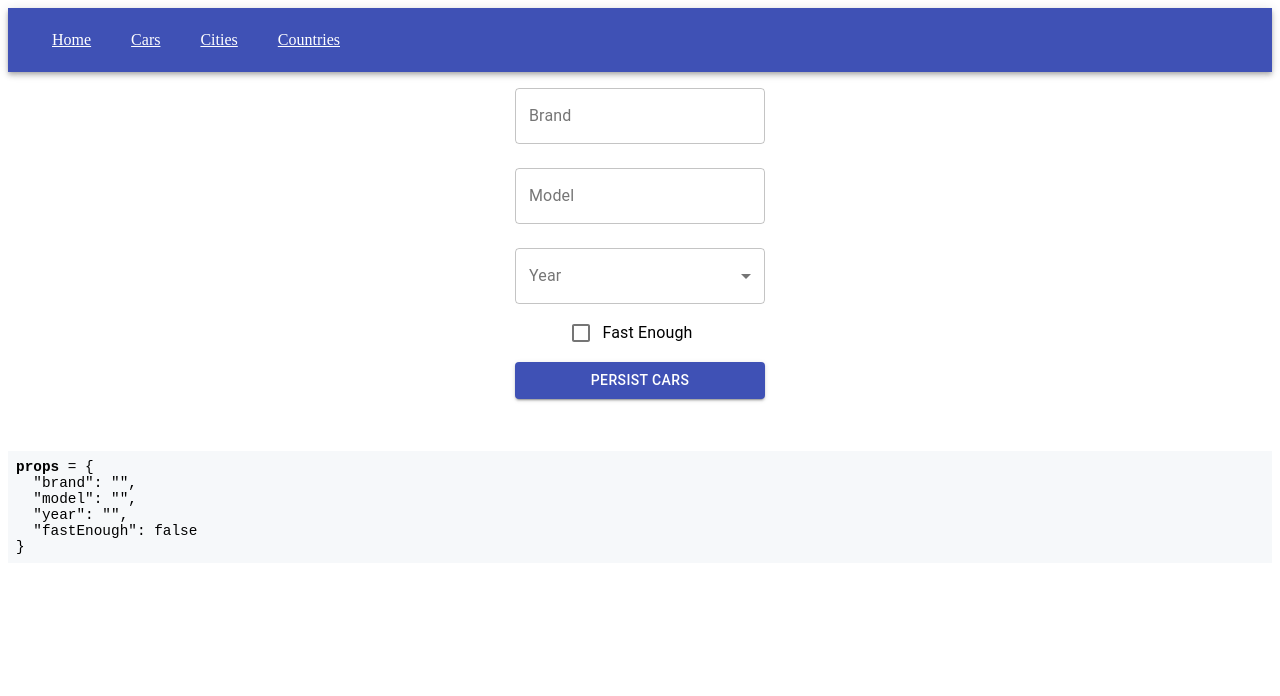
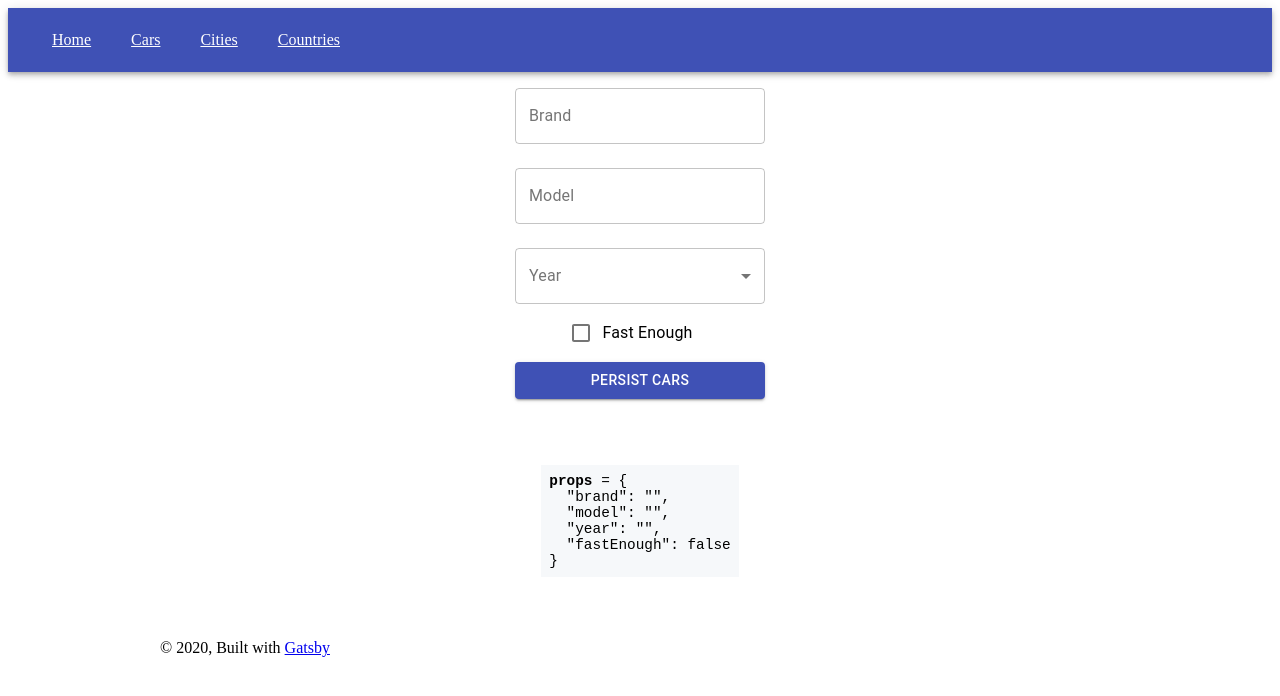
Before and after one commit to killjoy2013/apollo_client_3_using_cache, a Gatsby site: page /cars in a window 1280 px wide. Built offline with nearby package versions, Linux system fonts and the light colour scheme; Gatsby itself is replaced by a stand-in of ours.

Commit message:
countries will use material

```diff
--- /dev/null
+++ b/src/components/header.tsx
@@ -0,0 +1,47 @@
+import {
+  AppBar,
+  createStyles,
+  makeStyles,
+  Theme,
+  Toolbar,
+} from '@material-ui/core';
+import { Link } from 'gatsby';
+import React from 'react';
+
+const useStyles = makeStyles((theme: Theme) => {
+  return createStyles({
+    href: {
+      margin: 20,
+      color: 'white',
+    },
+    appBar: {
+      width: '100%',
+    },
+  });
+});
+
+const Header = () => {
+  const classes = useStyles({});
+
+  return (
+    <AppBar position="static">
+      <Toolbar>
+        <Link className={classes.href} to="/">
+          Home
+        </Link>
+
+        <Link className={classes.href} to="/cars">
+          Cars
+        </Link>
+        <Link className={classes.href} to="/cities">
+          Cities
+        </Link>
+        <Link className={classes.href} to="/countries">
+          Countries
+        </Link>
+      </Toolbar>
+    </AppBar>
+  );
+};
+
+export default Header;
--- a/src/components/layout.tsx
+++ b/src/components/layout.tsx
@@ -1,52 +1,34 @@
-import {
-  AppBar,
-  createStyles,
-  makeStyles,
-  Theme,
-  Toolbar,
-} from '@material-ui/core';
-import { Link } from 'gatsby';
 import React from 'react';
+import PropTypes from 'prop-types';
+import { useStaticQuery, graphql } from 'gatsby';
 
-const useStyles = makeStyles((theme: Theme) => {
-  return createStyles({
-    href: {
-      margin: 20,
-      color: 'white',
-    },
-    appBar: {
-      width: '100%',
-    },
-  });
-});
+import Header from './header';
+import { Paper } from '@material-ui/core';
 
 interface Props {
   children: React.ReactNode;
 }
 
 const Layout = ({ children }: Props) => {
-  const classes = useStyles({});
-
   return (
     <>
-      <AppBar position="static">
-        <Toolbar>
-          <Link className={classes.href} to="/">
-            Home
-          </Link>
-
-          <Link className={classes.href} to="/cars">
-            Cars
-          </Link>
-          <Link className={classes.href} to="/cities">
-            Cities
-          </Link>
-          <Link className={classes.href} to="/countries">
-            Countries
-          </Link>
-        </Toolbar>
-      </AppBar>
-      <main>{children}</main>
+      <Header />
+      <div
+        style={{
+          margin: `0 auto`,
+          maxWidth: 960,
+          padding: `0 1.0875rem 1.45rem`,
+        }}>
+        <main>{children}</main>
+        <footer
+          style={{
+            marginTop: `2rem`,
+          }}>
+          © {new Date().getFullYear()}, Built with
+          {` `}
+          <a href="https://www.gatsbyjs.com">Gatsby</a>
+        </footer>
+      </div>
     </>
   );
 };
--- a/src/pages/cars.tsx
+++ b/src/pages/cars.tsx
@@ -126,8 +126,8 @@ const CarForm: React.FunctionComponent<CarFormProps> = (
           color="textSecondary">
           {`Car form is persisted ${formik.submitCount}. time`}
         </Typography>
+        <DisplayFormikState {...formik.values} />
       </Grid>
-      <DisplayFormikState {...formik.values} />
     </form>
   );
 };
--- a/src/pages/cities.tsx
+++ b/src/pages/cities.tsx
@@ -88,8 +88,8 @@ const CityForm = (props: CityFormProps) => {
           color="textSecondary">
           {`City form is persisted ${formik.submitCount}. time`}
         </Typography>
+        <DisplayFormikState {...formik.values} />
       </Grid>
-      <DisplayFormikState {...formik.values} />
     </form>
   );
 };
--- a/src/pages/countries.tsx
+++ b/src/pages/countries.tsx
@@ -40,7 +40,8 @@ const Countries: React.FunctionComponent<CounriesProps> = (
 
   return (
     <Layout>
-      <Grid>
+      <Grid container direction="column" justify="center" alignItems="center">
+        <Grid container direction="row" justify="center" alignItems="center">
           <TextField onChange={(e) => setArg(e.target.value)}></TextField>
           <Button
             onClick={() =>
@@ -55,6 +56,7 @@ const Countries: React.FunctionComponent<CounriesProps> = (
             Query
           </Button>
         </Grid>
+
         {loading && <p>Loading...</p>}
         {error && <p>Error :-(</p>}
         {data && (
@@ -104,6 +106,7 @@ const Countries: React.FunctionComponent<CounriesProps> = (
           </TableContainer>
         )}
         <DisplayFormikState {...selectedCountryVar()} />
+      </Grid>
     </Layout>
   );
 };
```
Also changed, not shown: src/pages/index.tsx (+3 -14 lines). Lines whose indentation alone changed are shown as unchanged.
